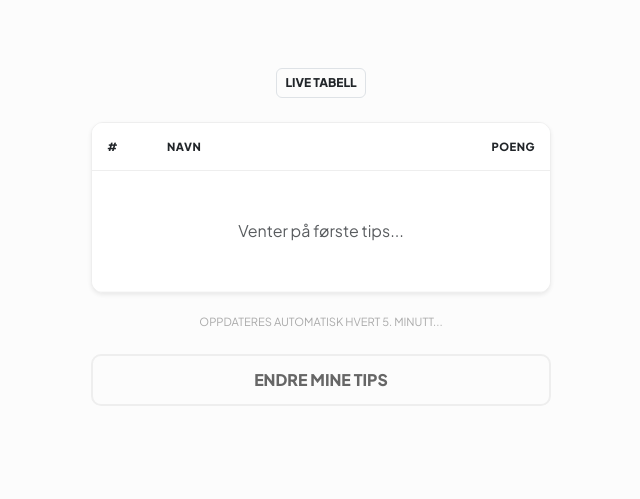
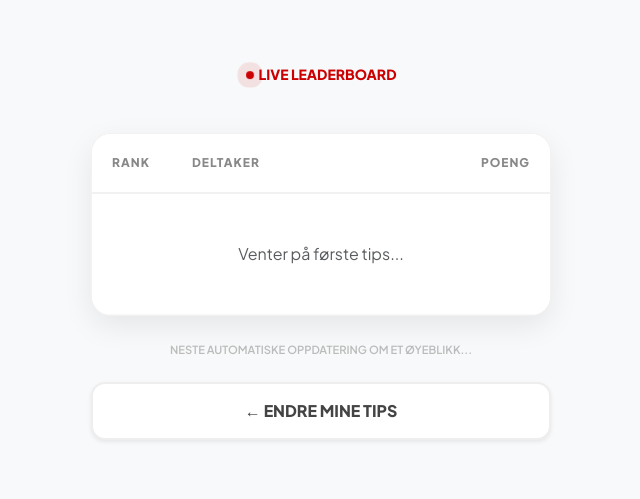
Before and after one commit to claseasybranding-ops/matchday-demo, a Flask app: page /group/1/leaderboard in a window 1280 px wide. Shown: the top 499 px of the page, without its empty margins (319-959 px from the left). Run offline with Flask 3, Linux system fonts and the light colour scheme; data that the repository does not hold is empty.

Commit message:
Update leaderboard.html

```diff
--- a/templates/leaderboard.html
+++ b/templates/leaderboard.html
@@ -7,34 +7,106 @@
     <link href="https://cdn.jsdelivr.net/npm/bootstrap@5.3.0/dist/css/bootstrap.min.css" rel="stylesheet">
     <link href="https://fonts.googleapis.com/css2?family=Plus+Jakarta+Sans:wght@400;600;800&display=swap" rel="stylesheet">
     <style>
-        body { background-color: #fcfcfc; font-family: 'Plus Jakarta Sans', sans-serif; color: #333; }
+        :root { --md-red: #cc0000; --md-dark: #1a1a1a; }
+        body { background-color: #f8f9fa; font-family: 'Plus Jakarta Sans', sans-serif; color: #333; }
+
         .leaderboard-container { max-width: 500px; margin: 40px auto; padding: 20px; }
-        .leaderboard-card { background: white; border-radius: 12px; border: 1px solid #eee; overflow: hidden; }
-        .table { margin-bottom: 0; }
-        .table thead { background: #f8f9fa; color: #666; }
-        .table th { padding: 15px; font-weight: 700; text-transform: uppercase; font-size: 0.7rem; letter-spacing: 0.5px; border-bottom: 1px solid #eee; }
-        .table td { padding: 18px; vertical-align: middle; border-bottom: 1px solid #f9f9f9; }
-        .rank-badge { width: 30px; height: 30px; background: #f0f0f0; border-radius: 6px; display: flex; align-items: center; justify-content: center; font-weight: 800; }
-        .rank-1 .rank-badge { background: #fff9c4; color: #827717; border: 1px solid #fbc02d; }
-        .points-col { font-weight: 800; text-align: right; font-size: 1.1rem; }
-        .refresh-notice { text-align: center; font-size: 0.7rem; color: #aaa; margin-top: 20px; text-transform: uppercase; }
-        .btn-outline-custom { border: 2px solid #eee; color: #666; font-weight: 700; border-radius: 10px; padding: 12px; }
+
+        /* Glassmorphism card */
+        .leaderboard-card {
+            background: white;
+            border-radius: 20px;
+            border: 1px solid rgba(0,0,0,0.05);
+            overflow: hidden;
+            box-shadow: 0 10px 30px rgba(0,0,0,0.08);
+        }
+
+        .table thead { background: #fdfdfd; }
+        .table th {
+            padding: 20px;
+            font-weight: 800;
+            text-transform: uppercase;
+            font-size: 0.75rem;
+            letter-spacing: 1px;
+            color: #888;
+            border-bottom: 2px solid #f1f1f1;
+        }
+
+        .table td { padding: 20px; vertical-align: middle; border-bottom: 1px solid #f8f8f8; }
+
+        /* Rank styling */
+        .rank-badge {
+            width: 35px; height: 35px;
+            background: #f1f1f1;
+            border-radius: 10px;
+            display: flex;
+            align-items: center;
+            justify-content: center;
+            font-weight: 800;
+            font-size: 0.9rem;
+        }
+
+        .rank-1 { background-color: rgba(204, 0, 0, 0.03); }
+        .rank-1 .rank-badge {
+            background: #FFD700;
+            color: #000;
+            box-shadow: 0 4px 10px rgba(255, 215, 0, 0.3);
+        }
+
+        .points-col {
+            font-weight: 800;
+            text-align: right;
+            font-size: 1.2rem;
+            color: var(--md-dark);
+        }
+
+        /* Live indicator pulse */
+        .live-dot {
+            height: 8px; width: 8px;
+            background-color: var(--md-red);
+            border-radius: 50%;
+            display: inline-block;
+            margin-right: 5px;
+            animation: pulse 1.5s infinite;
+        }
+
+        @keyframes pulse {
+            0% { transform: scale(0.95); box-shadow: 0 0 0 0 rgba(204, 0, 0, 0.7); }
+            70% { transform: scale(1); box-shadow: 0 0 0 10px rgba(204, 0, 0, 0); }
+            100% { transform: scale(0.95); box-shadow: 0 0 0 0 rgba(204, 0, 0, 0); }
+        }
+
+        .btn-outline-custom {
+            border: 2px solid #eee;
+            color: #444;
+            font-weight: 700;
+            border-radius: 14px;
+            padding: 15px;
+            transition: 0.3s;
+            background: white;
+        }
+        .btn-outline-custom:hover { border-color: var(--md-red); color: var(--md-red); }
+
+        .refresh-notice { text-align: center; font-size: 0.7rem; color: #bbb; margin-top: 25px; font-weight: 600; }
     </style>
 </head>
 <body>
 
     <div class="leaderboard-container">
-        <div class="text-center mb-4">
-            <h2 class="fw-bold">{{ group[1] }}</h2>
-            <div class="badge text-dark border p-2">LIVE TABELL</div>
+        <div class="text-center mb-5">
+            <h1 class="fw-800 mb-1" style="letter-spacing: -1px;">{{ group[1] }}</h1>
+            <div class="d-flex align-items-center justify-content-center">
+                <span class="live-dot"></span>
+                <span class="small fw-bold text-uppercase tracking-wider" style="color: var(--md-red);">Live Leaderboard</span>
+            </div>
         </div>
 
-        <div class="leaderboard-card shadow-sm">
-            <table class="table">
+        <div class="leaderboard-card">
+            <table class="table mb-0">
                 <thead>
                     <tr>
-                        <th style="width: 60px;">#</th>
-                        <th>Navn</th>
+                        <th style="width: 80px;">Rank</th>
+                        <th>Deltaker</th>
                         <th class="text-end">Poeng</th>
                     </tr>
                 </thead>
@@ -42,7 +114,10 @@
                     {% for row in leaderboard %}
                     <tr class="{% if loop.first %}rank-1{% endif %}">
                         <td><div class="rank-badge">{{ loop.index }}</div></td>
-                        <td><span class="fw-bold">{{ row[0] }}</span></td>
+                        <td>
+                            <div class="fw-bold">{{ row[0] }}</div>
+                            {% if loop.first %}<small class="text-muted fw-bold" style="font-size: 0.6rem; text-transform: uppercase;">Leader</small>{% endif %}
+                        </td>
                         <td class="points-col">{{ row[1] }}</td>
                     </tr>
                     {% else %}
@@ -52,24 +127,30 @@
             </table>
         </div>
 
-        <p class="refresh-notice">Oppdateres automatisk hvert 5. minutt...</p>
+        <p class="refresh-notice text-uppercase">Neste automatiske oppdatering om et øyeblikk...</p>
 
         <div class="mt-4">
-            <a href="/group/{{ group[2] }}" class="btn btn-outline-custom w-100 text-decoration-none d-block text-center">ENDRE MINE TIPS</a>
+            <a href="/group/{{ group[2] }}" class="btn btn-outline-custom w-100 text-decoration-none d-block text-center shadow-sm">
+                ← ENDRE MINE TIPS
+            </a>
         </div>
     </div>
 
     <script>
         function refreshLeaderboard() {
-            console.log("Sjekker for nye mål...");
             fetch('/api/refresh_data')
                 .then(res => res.json())
                 .then(data => {
-                    location.reload();
+                    if (data.status === "OK") {
+                        // Vi kan implementere en sjekk her om data har endret seg
+                        // før vi reloader for en enda glattere opplevelse.
+                        location.reload();
+                    }
                 })
                 .catch(err => console.log("Kunne ikke koble til server"));
         }
-        setInterval(refreshLeaderboard, 300000); // 5 minutter
+        // Oppdaterer hvert 2. minutt i demo-modus for å virke mer "snappy"
+        setInterval(refreshLeaderboard, 120000);
     </script>
 </body>
 </html>
```
